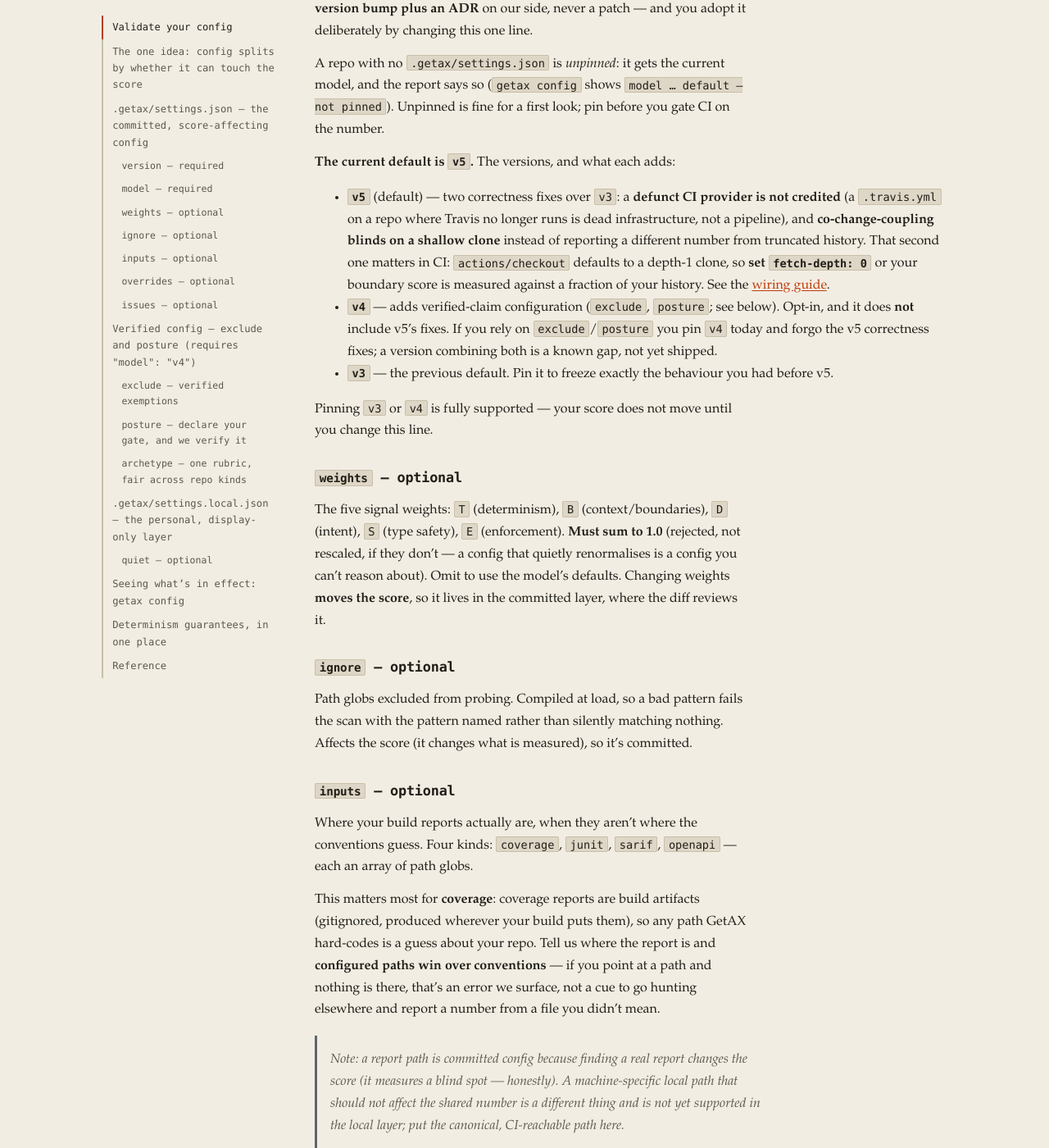
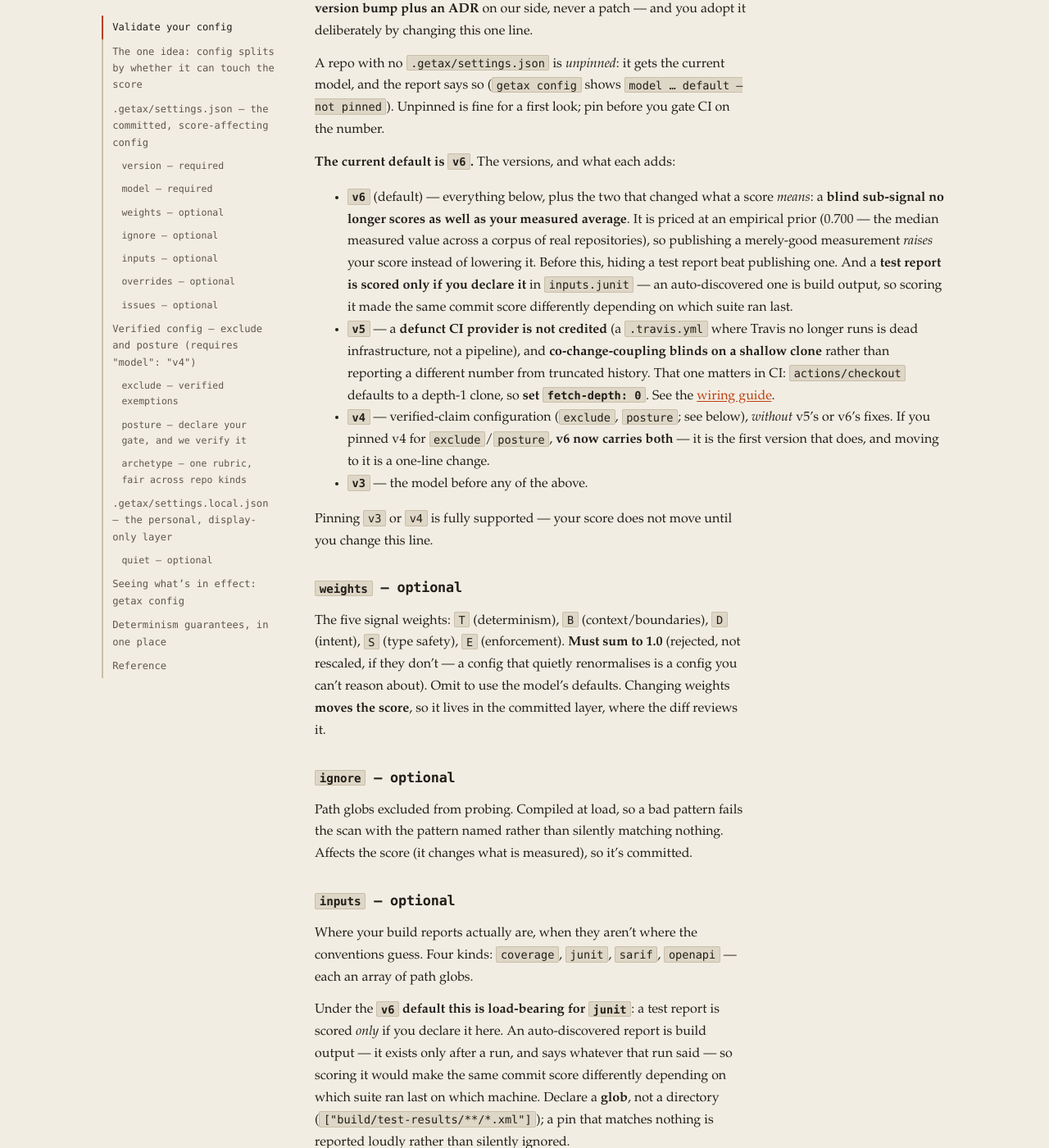
Before and after one commit to marcosbarbero/getax-site, a Jekyll site: the page built from docs/configuration.md, in a window 1280 px wide and 1400 px high, scrolled down 2830 px. Shown: the whole window at 82% size. Built offline with Jekyll 4.4.1, drawn with Linux system fonts in a browser that asks for light colours; some of the changed text lies outside the part shown.

Commit message:
docs: v6 is the default — the blind prior, and inputs.junit is now load-bearing
The scoring default moved to v6, which changes what a score MEANS, so the config
reference had to say so plainly:
- a blind sub-signal is now priced at an empirical prior (0.700, the corpus median)
  instead of scoring as well as your measured average — so publishing a merely-good
  measurement raises your score where before hiding a report beat publishing one;
- a test report is scored only if you DECLARE it in inputs.junit (an auto-discovered
  one is build output, i.e. whichever suite ran last), with a glob not a directory;
- exclude/posture now say 'Claims-capable model — v4 or v6', because v6 is the first
  version carrying verified claims AND the later correctness fixes. Anyone pinned to
  v4 just for exclude/posture should move: it is a one-line change that costs nothing.

Examples and the getax config output now show v6.

```diff
--- a/docs/configuration.md
+++ b/docs/configuration.md
@@ -56,7 +56,7 @@ wrong in a way you cannot see.
 {
   "$schema": "https://getax.app/schema/getax.v1.json",
   "version": 1,
-  "model": "v5",
+  "model": "v6",
   "weights": { "T": 0.25, "B": 0.20, "D": 0.15, "S": 0.20, "E": 0.20 },
   "ignore": ["vendor/**", "**/*.generated.go"],
   "inputs": {
@@ -84,7 +84,7 @@ Must be `1`. The config format version (not the scoring model — that's `model`
 build that doesn't understand your version refuses to score rather than guess.
 
 ### `model` — required
-The scoring model version to pin, e.g. `"v5"`. **This is the most important field.**
+The scoring model version to pin, e.g. `"v6"`. **This is the most important field.**
 
 A CLI upgrade must **never silently move your score** — someone's CI ratchet depends
 on the number. Pinning the model means a new GetAX release scores you against the
@@ -96,18 +96,24 @@ A repo with no `.getax/settings.json` is *unpinned*: it gets the current model,
 the report says so (`getax config` shows `model … default — not pinned`). Unpinned is
 fine for a first look; pin before you gate CI on the number.
 
-**The current default is `v5`.** The versions, and what each adds:
+**The current default is `v6`.** The versions, and what each adds:
 
-- **`v5`** (default) — two correctness fixes over `v3`: a **defunct CI provider is not
-  credited** (a `.travis.yml` on a repo where Travis no longer runs is dead infrastructure,
-  not a pipeline), and **co-change-coupling blinds on a shallow clone** instead of reporting a
-  different number from truncated history. That second one matters in CI: `actions/checkout`
-  defaults to a depth-1 clone, so **set `fetch-depth: 0`** or your boundary score is measured
-  against a fraction of your history. See the [wiring guide](/docs/wiring/).
-- **`v4`** — adds verified-claim configuration (`exclude`, `posture`; see below). Opt-in, and
-  it does **not** include v5's fixes. If you rely on `exclude`/`posture` you pin `v4` today and
-  forgo the v5 correctness fixes; a version combining both is a known gap, not yet shipped.
-- **`v3`** — the previous default. Pin it to freeze exactly the behaviour you had before v5.
+- **`v6`** (default) — everything below, plus the two that changed what a score *means*:
+  a **blind sub-signal no longer scores as well as your measured average**. It is priced at
+  an empirical prior (0.700 — the median measured value across a corpus of real repositories),
+  so publishing a merely-good measurement *raises* your score instead of lowering it. Before
+  this, hiding a test report beat publishing one. And a **test report is scored only if you
+  declare it** in `inputs.junit` — an auto-discovered one is build output, so scoring it made
+  the same commit score differently depending on which suite ran last.
+- **`v5`** — a **defunct CI provider is not credited** (a `.travis.yml` where Travis no longer
+  runs is dead infrastructure, not a pipeline), and **co-change-coupling blinds on a shallow
+  clone** rather than reporting a different number from truncated history. That one matters in
+  CI: `actions/checkout` defaults to a depth-1 clone, so **set `fetch-depth: 0`**. See the
+  [wiring guide](/docs/wiring/).
+- **`v4`** — verified-claim configuration (`exclude`, `posture`; see below), *without* v5's or
+  v6's fixes. If you pinned v4 for `exclude`/`posture`, **v6 now carries both** — it is the
+  first version that does, and moving to it is a one-line change.
+- **`v3`** — the model before any of the above.
 
 Pinning `v3` or `v4` is fully supported — your score does not move until you change this line.
 
@@ -126,6 +132,13 @@ changes what is measured), so it's committed.
 ### `inputs` — optional
 Where your build reports actually are, when they aren't where the conventions guess.
 Four kinds: `coverage`, `junit`, `sarif`, `openapi` — each an array of path globs.
+
+Under the **`v6` default this is load-bearing for `junit`**: a test report is scored *only*
+if you declare it here. An auto-discovered report is build output — it exists only after a
+run, and says whatever that run said — so scoring it would make the same commit score
+differently depending on which suite ran last on which machine. Declare a **glob**, not a
+directory (`["build/test-results/**/*.xml"]`); a pin that matches nothing is reported loudly
+rather than silently ignored.
 
 This matters most for **coverage**: coverage reports are build artifacts (gitignored,
 produced wherever your build puts them), so any path GetAX hard-codes is a guess about
@@ -181,14 +194,12 @@ and looks like it worked. Tell us your labels; we won't guess them.
 
 The principle (ADR-0020): committed config supplies **claims the engine verifies and
 recomputes from**, never values it trusts. A raw `ignore` glob is trusted; a verified
-claim is *earned*. These require model **v4** — a repo that writes them under an older
-pin gets a clear error, never a silent no-op — and until you pin v4 nothing here
-affects your score.
+claim is *earned*. These require a **Claims-capable model — `v4` or `v6`** — and a repo that
+writes them under an older pin gets a clear error, never a silent no-op.
 
-> **Tradeoff to know:** `v4` does not carry `v5`'s correctness fixes (defunct-CI and
-> shallow-clone handling). Pinning `v4` for `exclude`/`posture` today means forgoing those —
-> a version combining both is a known gap we haven't shipped. If you don't use `exclude`/
-> `posture`, stay on the `v5` default.
+> **Prefer `v6`.** `v4` carries verified claims but none of the correctness fixes that came
+> after it; `v6` carries both, and it is the default. If you pinned `v4` only to get
+> `exclude`/`posture`, moving to `v6` is a one-line change that costs you nothing.
 
 ### `exclude` — verified exemptions
 Instead of trusting a glob, you make a claim about a set of paths, and the engine
@@ -293,7 +304,7 @@ merely asserted:
   getax configuration  .
 
   COMMITTED  .getax/settings.json — reviewed in the diff, may move the score
-    model       v5                pinned
+    model       v6                pinned
     version     1
     weights     default
     ignore      vendor/**
```
Also changed, not shown: docs/getting-started.md (+1 -1 lines).
